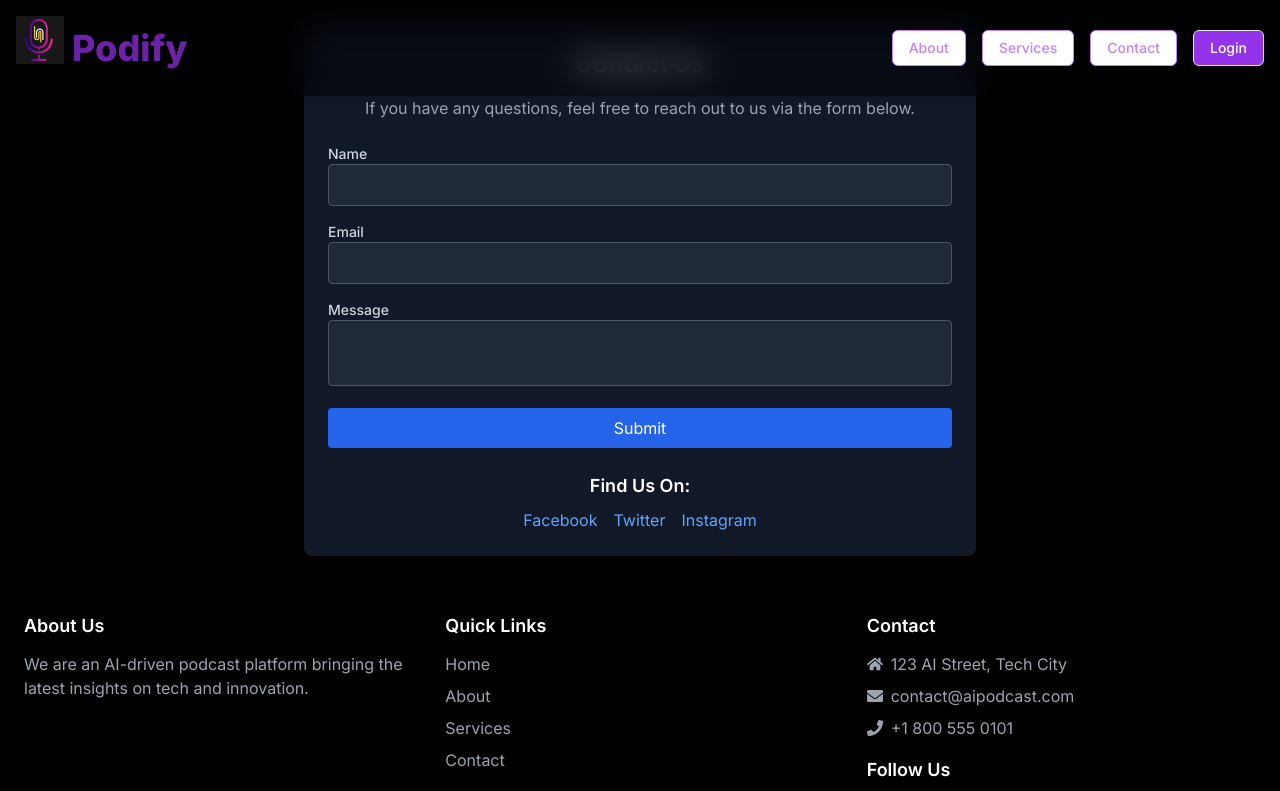
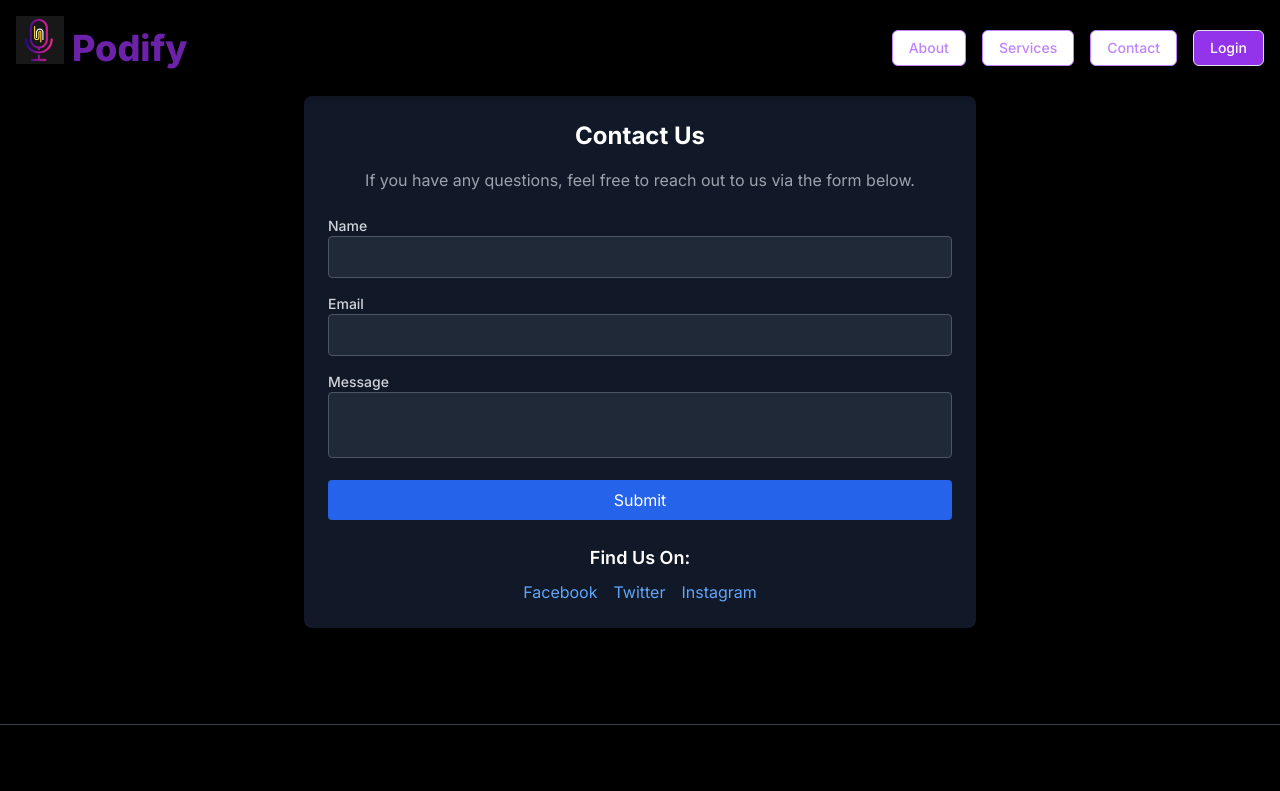
Before and after one commit to PH0EN1X1509/Podify, a Next.js app in the folder podcast/: page /contact in a window 1280 px wide. Shown: the top 791 px of the page. Built offline with nearby package versions, Linux system fonts and the light colour scheme; no server answers.

Commit message:
Update page.tsx

```diff
--- a/podcast/src/app/contact/page.tsx
+++ b/podcast/src/app/contact/page.tsx
@@ -32,7 +32,7 @@ const Contact = () => {
   return (
     <div className="min-h-screen bg-black text-white">
       <Header /> {/* Include the Header */}
-      <div className="flex items-center justify-center p-6">
+      <div className="flex items-center justify-center pt-24 p-16">
         <div className="max-w-2xl w-full bg-gray-900 shadow-lg rounded-lg p-6">
           <h1 className="text-2xl font-bold text-center text-white mb-4">Contact Us</h1>
           <p className="text-center text-gray-400 mb-6">
@@ -110,6 +110,7 @@ const Contact = () => {
           </div>
         </div>
       </div>
+      <hr className="my-8 border-gray-700" />
       <Footer /> {/* Include the Footer */}
     </div>
   );
```
Lines whose indentation alone changed are shown as unchanged.
